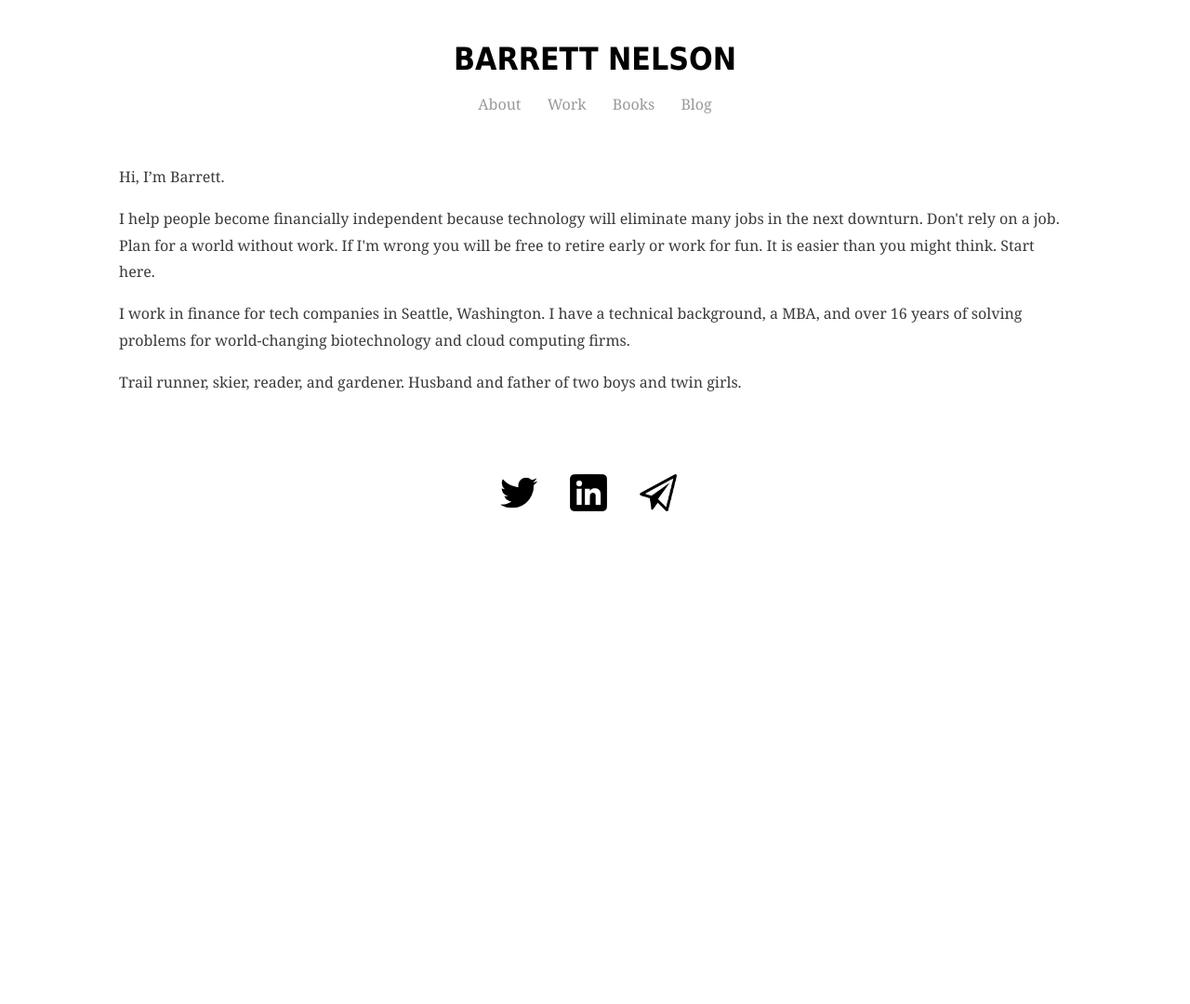
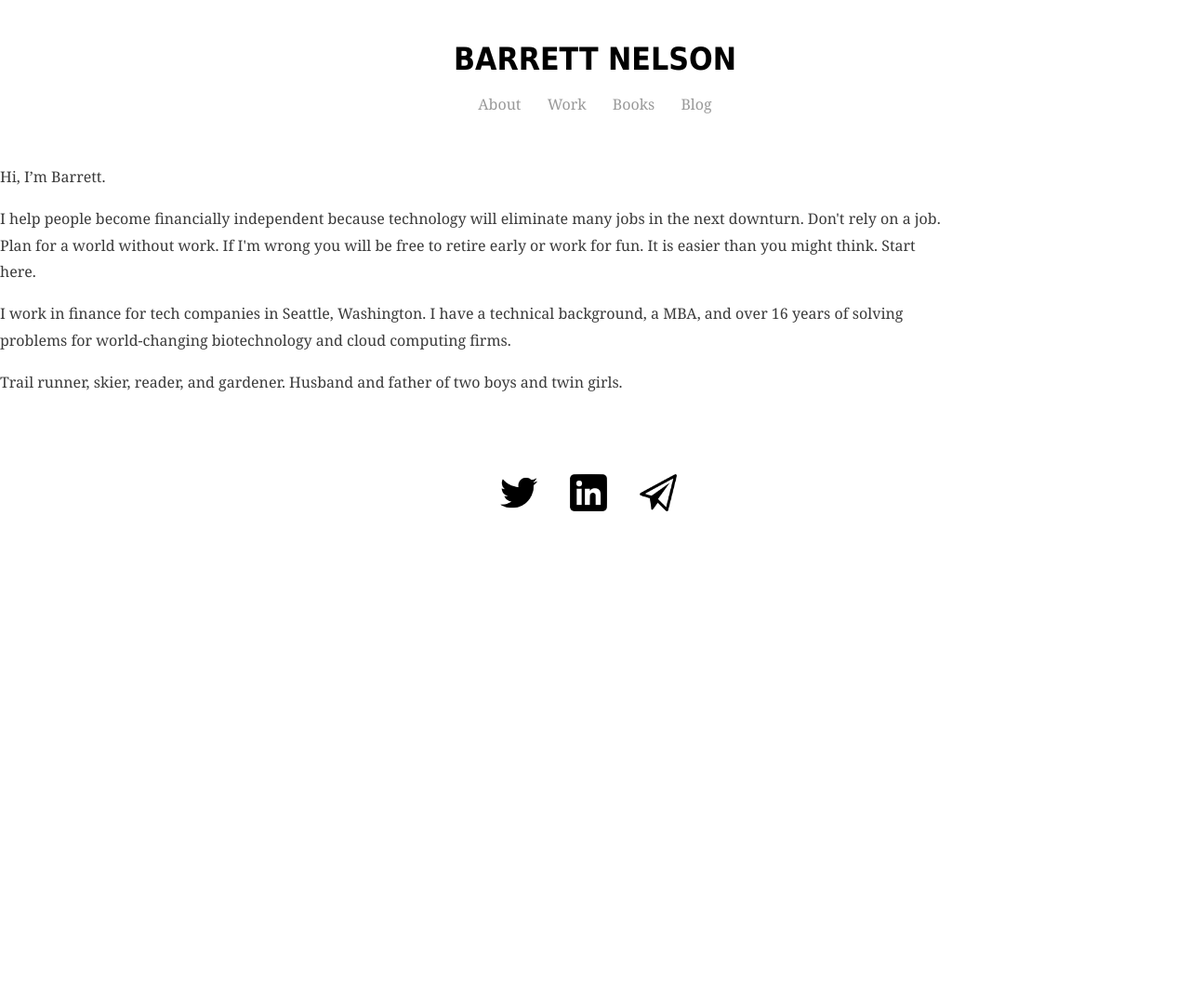
Before and after one commit to bstnel/bstnel.github.io, a Jekyll site: the page index.html, which Jekyll copies as it is, in a window 1280 px wide. Shown: the whole page at 93% size. Built offline with Jekyll 4.4.1, drawn with Linux system fonts in a browser that asks for light colours.

Commit message:
Update main.css

```diff
--- a/css/main.css
+++ b/css/main.css
@@ -69,12 +69,12 @@ h6 li a {
 }
   .content{
       width: 80%;
-      padding: 0 10% 0;
+      padding: 0 10% 0 0;
       position: relative;
     }
 .books{
       width: 60%;
-      padding: 0 30% 0;
+      padding: 0 30% 0 0;
       line-height: 120%;
       }
 a{
```
